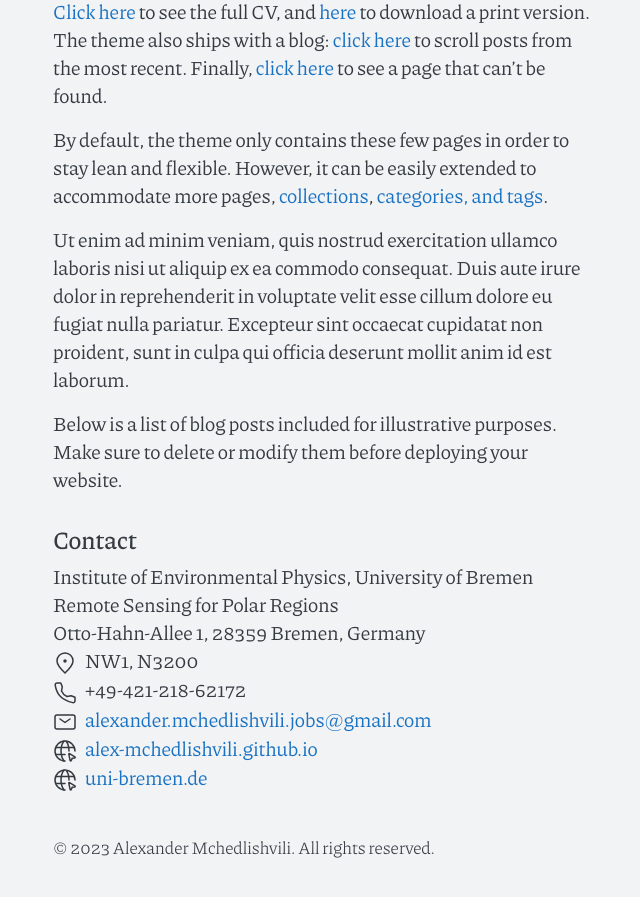
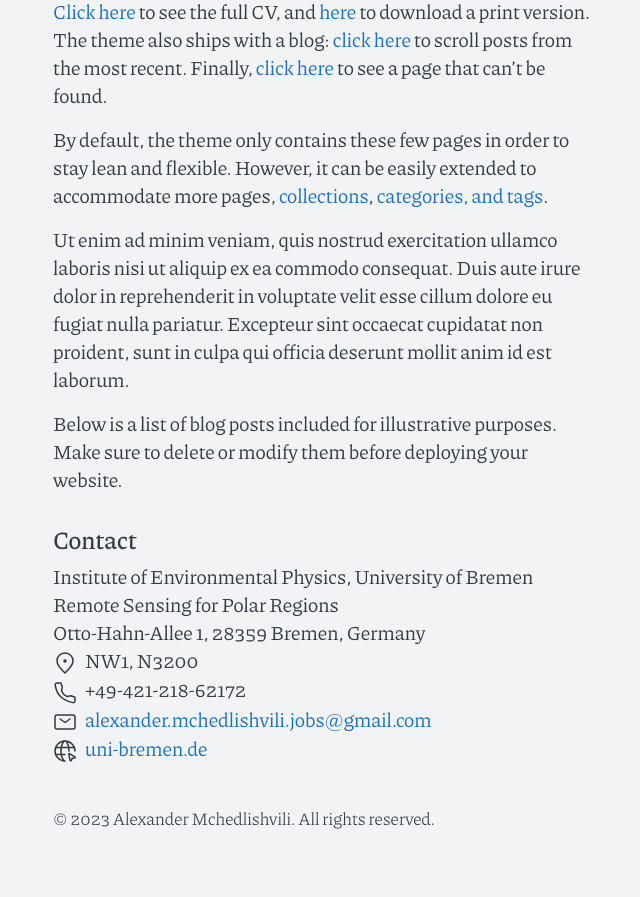
Before and after one commit to Alex-Mchedlishvili/Alex-Mchedlishvili.github.io, a Jekyll site: the page built from index.md, in a window 1280 px wide and 900 px high, scrolled down 1516 px. Shown: the top 897 px of the window, without its empty margins (314-954 px from the left). Built offline with Jekyll 4.4.1, drawn with Linux system fonts in a browser that asks for light colours; after the commit the page ends 2387 px from its top, so only the background shows below that.

Commit message:
Update contact.html

```diff
--- a/_includes/contact.html
+++ b/_includes/contact.html
@@ -7,7 +7,6 @@
     <li><span class="li-icon">{% include svg/pin-alt.svg %}</span><span>NW1, N3200</span></li>
     <li><span class="li-icon">{% include svg/phone.svg %}</span><span>+49-421-218-62172</span></li>
     <li><span class="li-icon">{% include svg/mail.svg %}</span><a href="mailto:alexander.mchedlishvili.jobs@gmail.com">alexander.mchedlishvili.jobs@gmail.com</a></li>
-    <li><span class="li-icon">{% include svg/internet.svg %}</span><a href="https://alex-mchedlishvili.github.io">alex-mchedlishvili.github.io</a></li>
     <li><span class="li-icon">{% include svg/internet.svg %}</span><a href="https://seaice.uni-bremen.de/group-members/alexander-mchedlishvili/">uni-bremen.de</a></li>
   </ul>
 </div>
```
